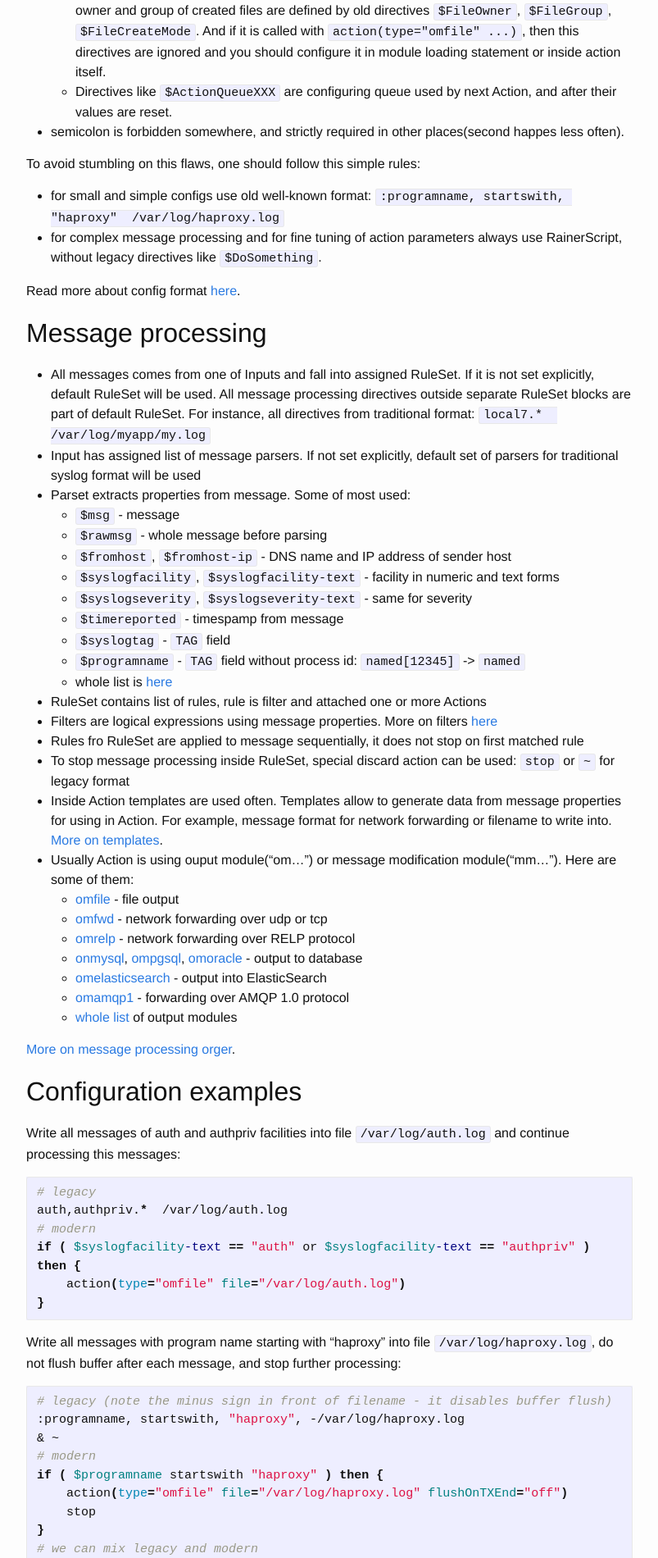
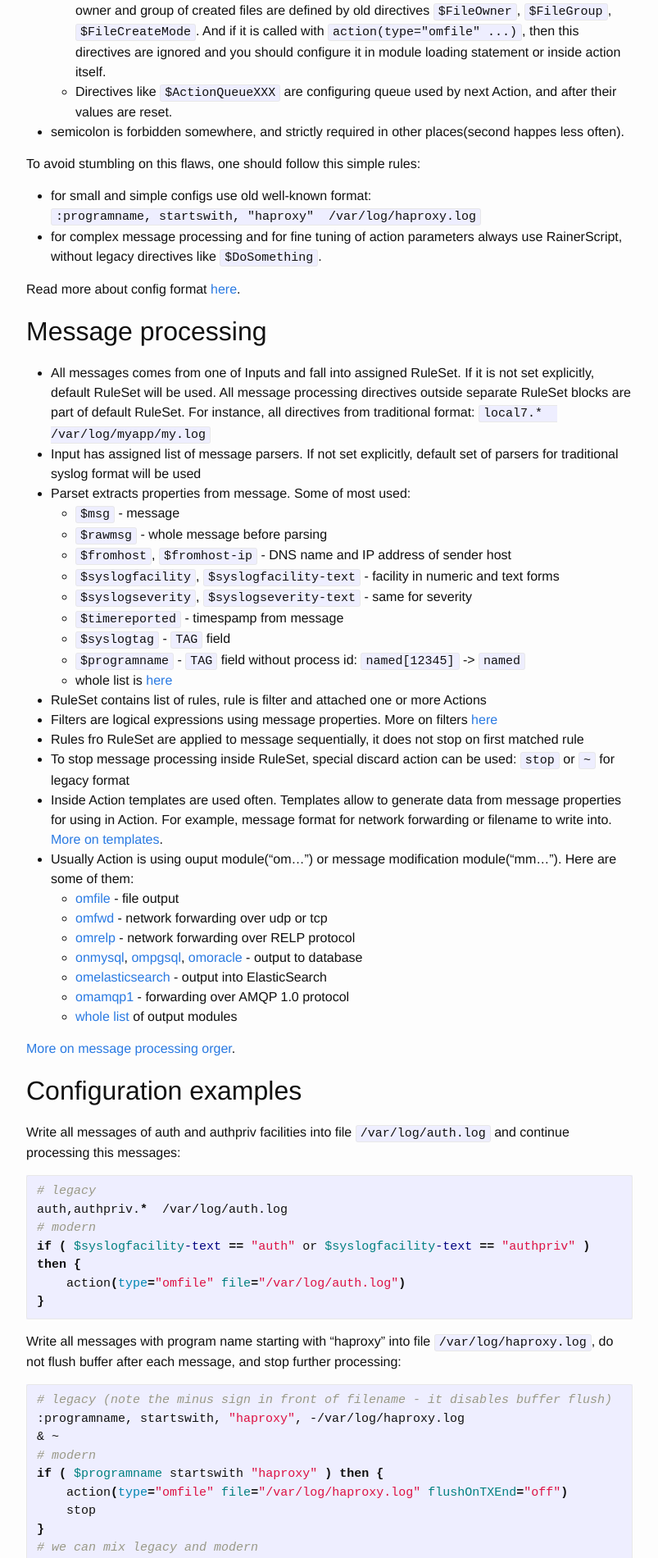
Before and after one commit to selivan/selivan.github.io, a Jekyll site: the page built from _posts/2017-02-07-rsyslog-log-forward-save-filename-handle-multi-line-failover.md, in a window 1280 px wide. Shown: the part 3312-5212 px from the top of the page at 82% size, without its empty margins (238-1041 px from the left). Built offline with Jekyll 4.4.1, drawn with Linux system fonts in a browser that asks for light colours; comment, search, counter and statistics services are not loaded.

Commit message:
small fix

```diff
--- a/_posts/2017-02-07-rsyslog-log-forward-save-filename-handle-multi-line-failover.md
+++ b/_posts/2017-02-07-rsyslog-log-forward-save-filename-handle-multi-line-failover.md
@@ -94,7 +94,7 @@ Because new config formats were created gradually and compatible with old format
 * semicolon is forbidden somewhere, and strictly required in other places(second happes less often).
 
 To avoid stumbling on this flaws, one should follow this simple rules:
-* for small and simple configs use old well-known format:
+* for small and simple configs use old well-known format:<br />
 `:programname, startswith, "haproxy"  /var/log/haproxy.log`
 * for complex message processing and for fine tuning of action parameters always use RainerScript, without legacy directives like `$DoSomething`.
 
```
